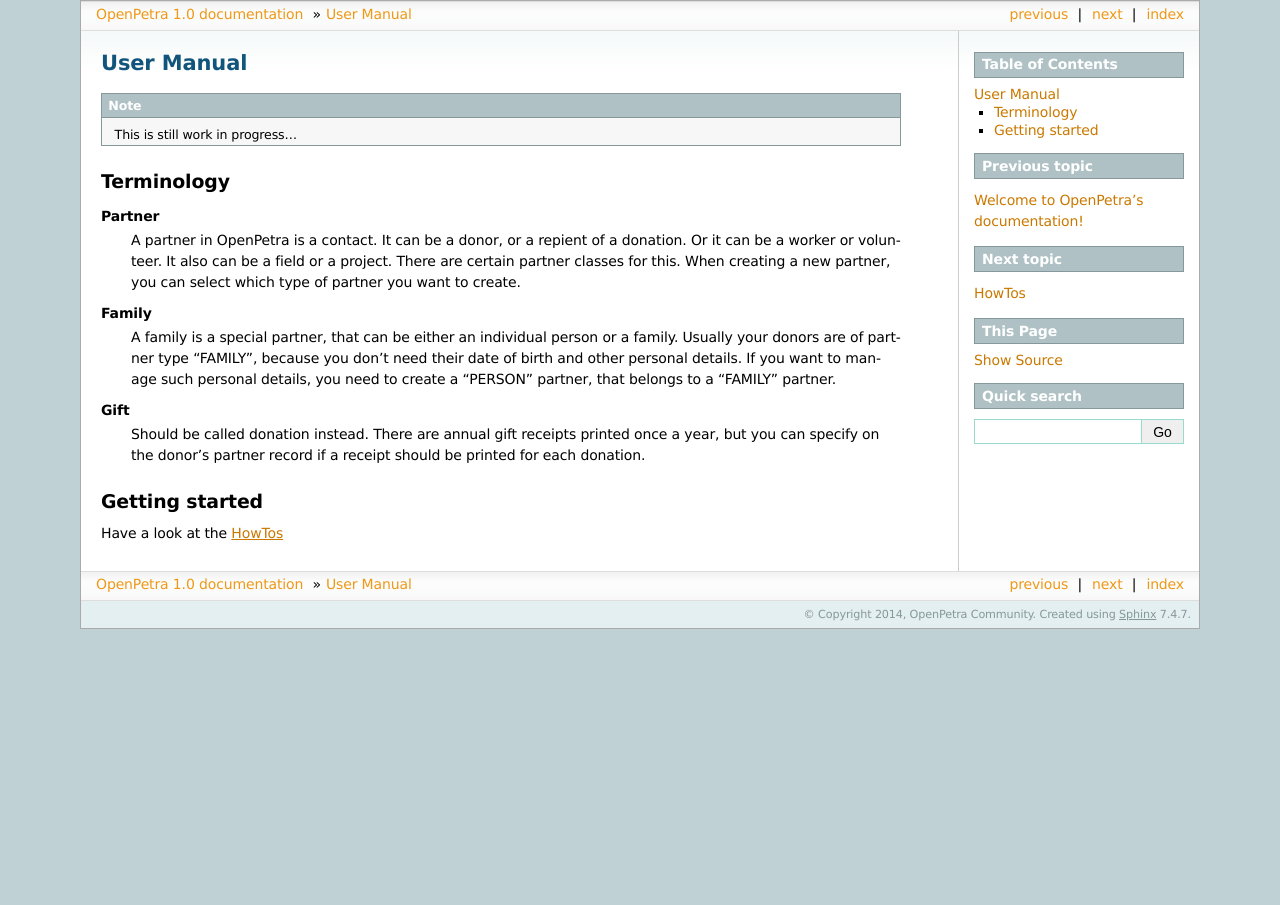
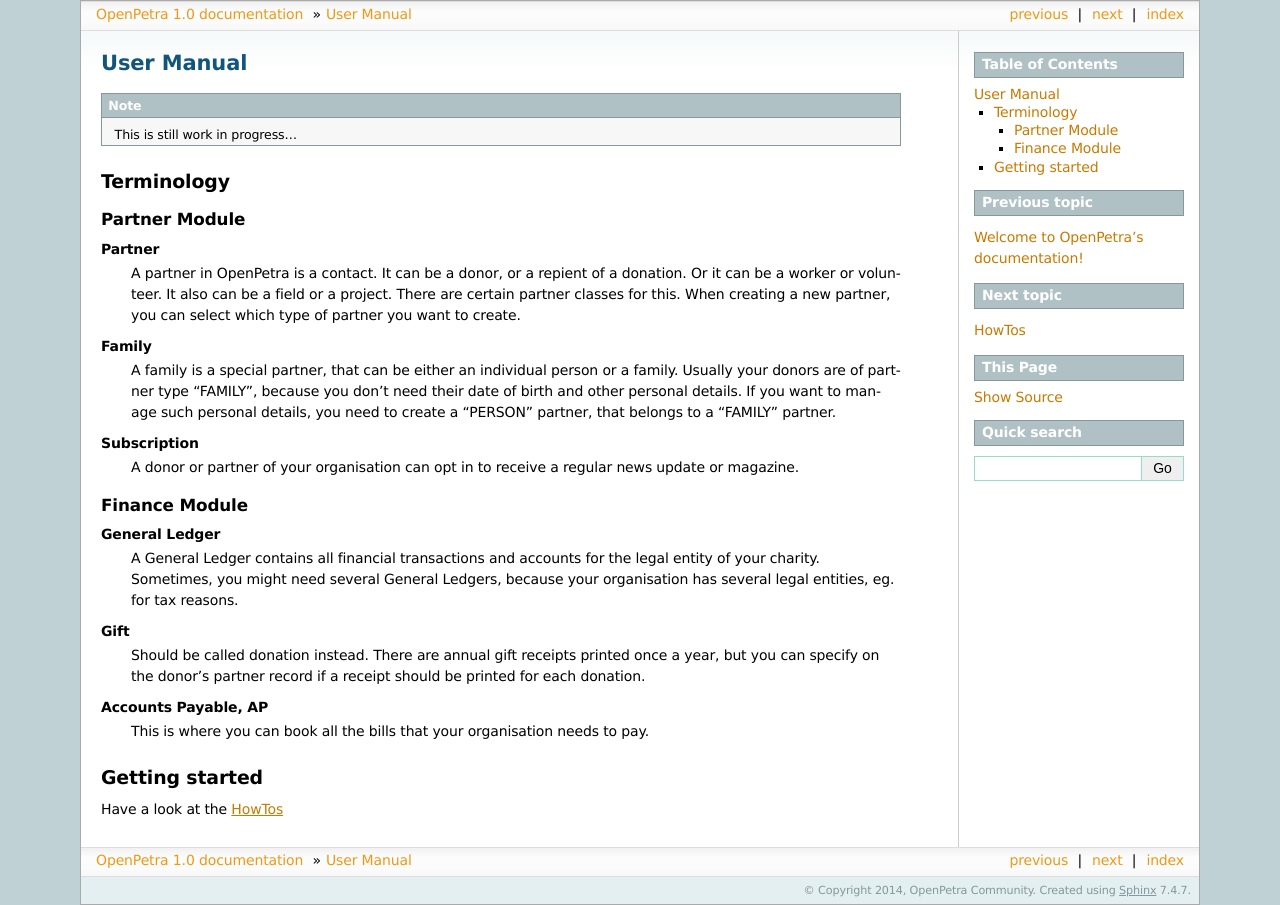
Before and after one commit to openpetra/openpetra-docs, a Sphinx documentation site: the page built from source/user-manual/index.rst, in a window 1280 px wide. Built offline with Sphinx 7.4.7, drawn with Linux system fonts in a browser that asks for light colours.

```diff
--- a/source/index.rst
+++ b/source/index.rst
@@ -15,3 +15,8 @@ OpenPetra provides an easy to use software system for the administration of non-
    :maxdepth: 2
 
    howtos/index
+
+.. toctree::
+   :maxdepth: 2
+
+   contributions/index
--- a/source/user-manual/index.rst
+++ b/source/user-manual/index.rst
@@ -9,14 +9,29 @@ User Manual
 Terminology
 -----------
 
+Partner Module
+~~~~~~~~~~~~~~
+
 **Partner**
    A partner in OpenPetra is a contact. It can be a donor, or a repient of a donation. Or it can be a worker or volunteer. It also can be a field or a project. There are certain partner classes for this. When creating a new partner, you can select which type of partner you want to create.
 
 **Family**
    A family is a special partner, that can be either an individual person or a family. Usually your donors are of partner type "FAMILY", because you don't need their date of birth and other personal details. If you want to manage such personal details, you need to create a "PERSON" partner, that belongs to a "FAMILY" partner.
 
+**Subscription**
+   A donor or partner of your organisation can opt in to receive a regular news update or magazine.
+
+Finance Module
+~~~~~~~~~~~~~~
+
+**General Ledger**
+   A General Ledger contains all financial transactions and accounts for the legal entity of your charity. Sometimes, you might need several General Ledgers, because your organisation has several legal entities, eg. for tax reasons.
+
 **Gift**
    Should be called donation instead. There are annual gift receipts printed once a year, but you can specify on the donor's partner record if a receipt should be printed for each donation.
+
+**Accounts Payable, AP**
+   This is where you can book all the bills that your organisation needs to pay.
 
 Getting started
 ---------------
```
Also changed, not shown: README.md (+3 -0 lines), source/contributions/index.rst (added, +14 -0 lines).
